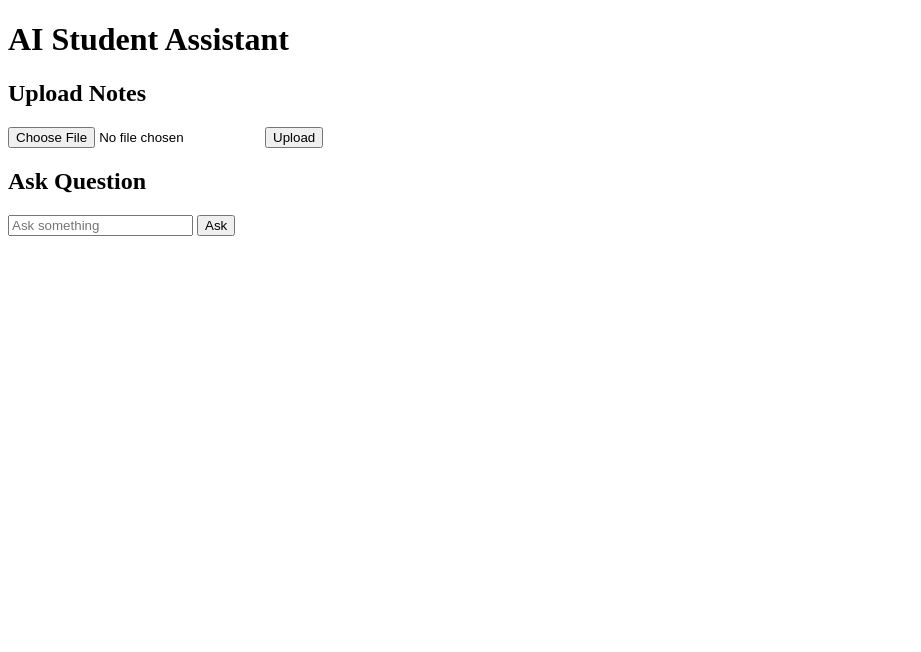
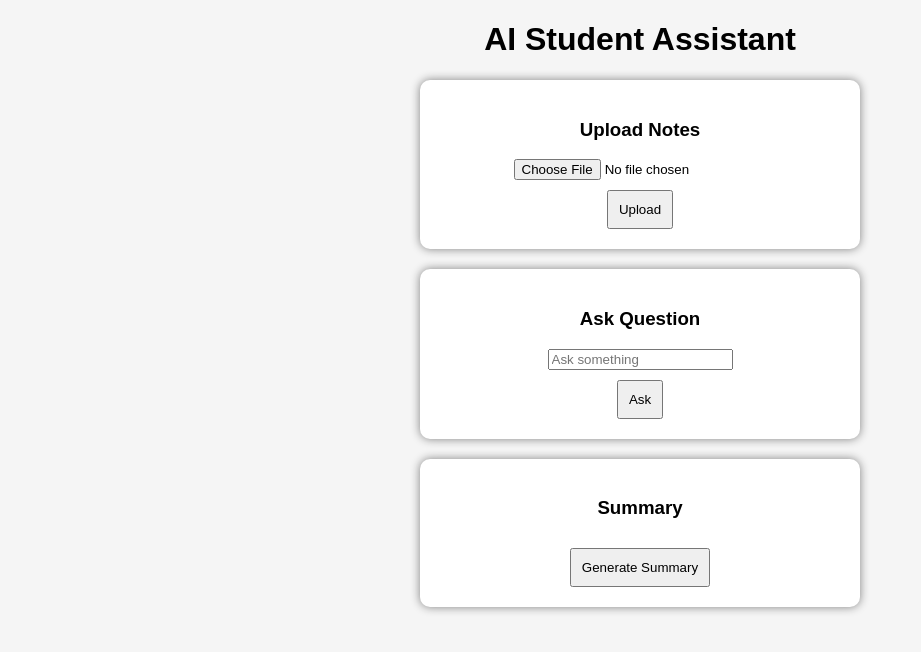
Before and after one commit to 1da23cs204cs-boop/ai-student-assistant, a Flask app: page / in a window 1280 px wide. Shown: the top 652 px of the page, without its empty margins (0-921 px from the left). Run offline with Flask 3, Linux system fonts and the light colour scheme.

Commit message:
Enhance index.html with styling and new sections

```diff
--- a/templates/index.html
+++ b/templates/index.html
@@ -2,20 +2,52 @@
 <html>
 <head>
     <title>AI Student Assistant</title>
+    <style>
+        body {
+            font-family: Arial;
+            background: #f5f5f5;
+            text-align: center;
+        }
+        .box {
+            background: white;
+            padding: 20px;
+            margin: 20px auto;
+            width: 400px;
+            border-radius: 10px;
+            box-shadow: 0 0 10px gray;
+        }
+        button {
+            padding: 10px;
+            margin-top: 10px;
+        }
+    </style>
 </head>
 <body>
-    <h1>AI Student Assistant</h1>
 
-    <h2>Upload Notes</h2>
+<h1>AI Student Assistant</h1>
+
+<div class="box">
+    <h3>Upload Notes</h3>
     <form action="/upload" method="post" enctype="multipart/form-data">
         <input type="file" name="file">
+        <br>
         <button type="submit">Upload</button>
     </form>
+</div>
 
-    <h2>Ask Question</h2>
+<div class="box">
+    <h3>Ask Question</h3>
     <form action="/ask" method="post">
         <input type="text" name="question" placeholder="Ask something">
+        <br>
         <button type="submit">Ask</button>
     </form>
+</div>
+
+<div class="box">
+    <h3>Summary</h3>
+    <a href="/summary"><button>Generate Summary</button></a>
+</div>
+
 </body>
 </html>
```
